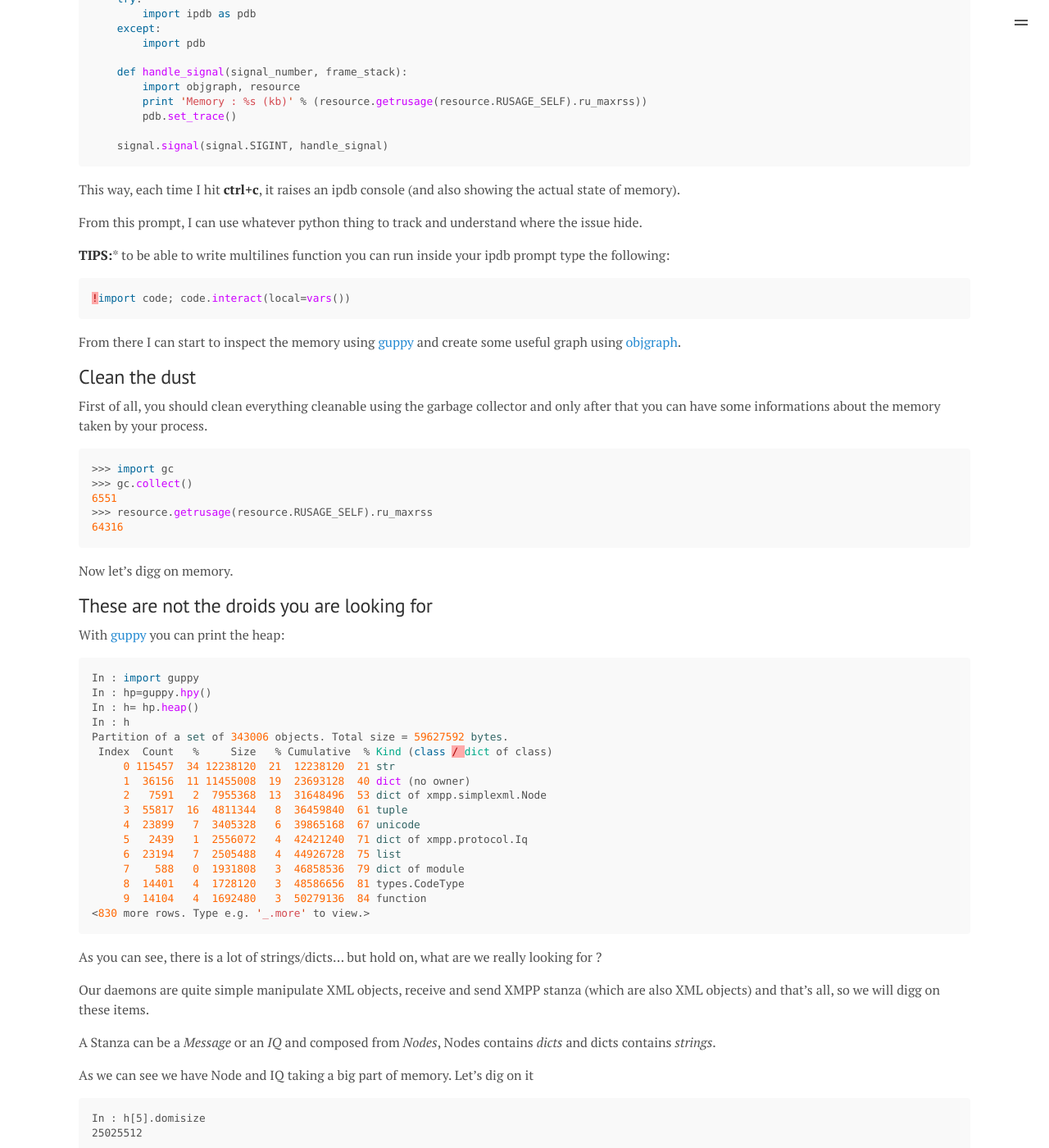
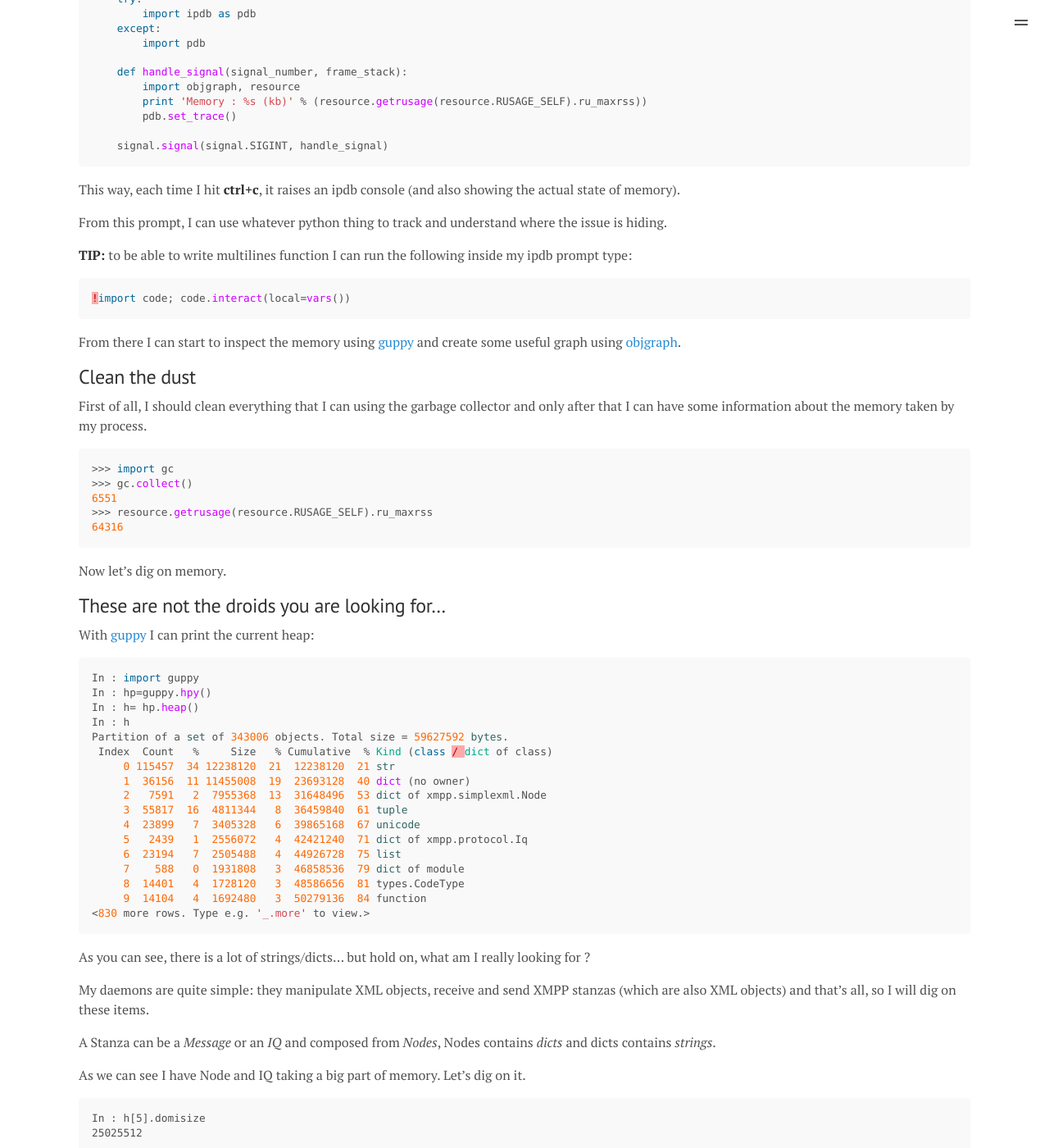
Before and after one commit to CyrilPeponnet/cyrilpeponnet.github.com, a Jekyll site: the page built from _posts/2014-09-18-diving-into-python-memory.md, in a window 1280 px wide and 1400 px high, scrolled down 870 px. Shown: the whole window at 82% size. Built offline with Jekyll 4.4.1, drawn with Linux system fonts in a browser that asks for light colours; Markdown is read by kramdown in place of the engine named in the settings; some of the changed text lies outside the part shown.

Commit message:
Some fixes thanks to Nicolas Ochem

````diff
--- a/_posts/2014-09-18-diving-into-python-memory.md
+++ b/_posts/2014-09-18-diving-into-python-memory.md
@@ -49,9 +49,9 @@ So first thing was to add an ipdb trace handler (so I can fire up ipdb console w
 
 This way, each time I hit **ctrl+c**, it raises an ipdb console (and also showing the actual state of memory).
 
-From this prompt, I can use whatever python thing to track and understand where the issue hide.
+From this prompt, I can use whatever python thing to track and understand where the issue is hiding.
 
-**TIPS:*** to be able to write multilines function you can run inside your ipdb prompt type the following:
+**TIP:** to be able to write multilines function I can run the following inside my ipdb prompt type:
 
 ``` python
 !import code; code.interact(local=vars())
@@ -61,7 +61,7 @@ From there I can start to inspect the memory using [guppy](http://guppy-pe.sourc
 
 ## Clean the dust
 
-First of all, you should clean everything cleanable using the garbage collector and only after that you can have some informations about the memory taken by your process.
+First of all, I should clean everything that I can using the garbage collector and only after that I can have some information about the memory taken by my process.
 
 ```python
 >>> import gc
@@ -70,11 +70,11 @@ First of all, you should clean everything cleanable using the garbage collector
 >>> resource.getrusage(resource.RUSAGE_SELF).ru_maxrss
 64316
 ```
-Now let’s digg on memory.
+Now let’s dig on memory.
 
-## These are not the droids you are looking for
+## These are not the droids you are looking for...
 
-With [guppy](http://guppy-pe.sourceforge.net) you can print the heap:
+With [guppy](http://guppy-pe.sourceforge.net) I can print the current heap:
 
 ```python
 In : import guppy
@@ -96,19 +96,19 @@ Partition of a set of 343006 objects. Total size = 59627592 bytes.
 <830 more rows. Type e.g. '_.more' to view.>
 ```
 
-As you can see, there is a lot of strings/dicts... but hold on, what are we really looking for ?
+As you can see, there is a lot of strings/dicts... but hold on, what am I really looking for ?
 
-Our daemons are quite simple manipulate XML objects, receive and send XMPP stanza (which are also XML objects) and that's all, so we will digg on these items.
+My daemons are quite simple: they manipulate XML objects, receive and send XMPP stanzas (which are also XML objects) and that's all, so I will dig on these items.
 
 A Stanza can be a *Message* or an *IQ* and composed from *Nodes*, Nodes contains *dicts* and dicts contains *strings*.
 
-As we can see we have Node and IQ taking a big part of memory. Let’s dig on it
+As we can see I have Node and IQ taking a big part of memory. Let’s dig on it.
 
 ```
 In : h[5].domisize
 25025512
 ```
-It seems we have 25MB of IQ stored in memory, this is huge ! (We do not keep an sort of history)
+It seems we have 25MB of IQ stored in memory, this is huge ! (We do not keep any sort of history)
 
 ```
 In : h[5].byid
@@ -127,9 +127,9 @@ Set of 2439 <dict of xmpp.protocol.Iq> objects. Total size = 2556072 bytes.
 <2429 more rows. Type e.g. '_.more' to view.>
 ```
 
-2500 object of size 1048, interresting… Let’s use [objgraph](http://mg.pov.lt/objgraph/) now to get more information about relationship
+2500 object of size 1048, interesting… Let’s use [objgraph](http://mg.pov.lt/objgraph/) now to get more information about relationships.
 
-With [objgraph](http://mg.pov.lt/objgraph/) you can walk through object types like this:
+With [objgraph](http://mg.pov.lt/objgraph/) I can walk through object types like this:
 
 ```python
 import objgraph
@@ -146,7 +146,7 @@ Iq                         2512
 builtin_function_or_method 1759
 ```
 
-So here we can see that we have a lot of Iq objects as we saw previously. Let’s see what are they:
+So here we can see that I have a lot of Iq objects as we saw previously. Let’s see what they are:
 
 ```python
 In: for iq in objgraph.by_type('Iq'): print iq
@@ -201,7 +201,7 @@ Image generated as /vagrant/g.png
 </p>
 
 
-This is interesting… but wait we also have a bunch of Message hanging (Message is a type of IQ). Let’s see what’s behind and if it’s related to the previous one:
+This is interesting… but wait, I also have a bunch of Messages hanging (Message is a type of IQ). Let’s see what’s behind and if it’s related to the previous one:
 
 ```python
 In : objgraph.show_backrefs(objgraph.by_type('Message')[:5],max_depth=8, filename="/vagrant/g.png")
@@ -281,7 +281,7 @@ In: del topNodeByName
 In: del items
 ```
 
-**Note:** before generating graph you must del every intermediate values (topNodes….) as they could appear in the graph also...
+**Note:** before generating graph I must delete every intermediate values (topNodes….) as they could appear in the graph also...
 
 Now generate the chain of back references:
 
````
Also changed, not shown: other parts of _posts/2014-09-18-diving-into-python-memory.md (+18 -18 lines).
